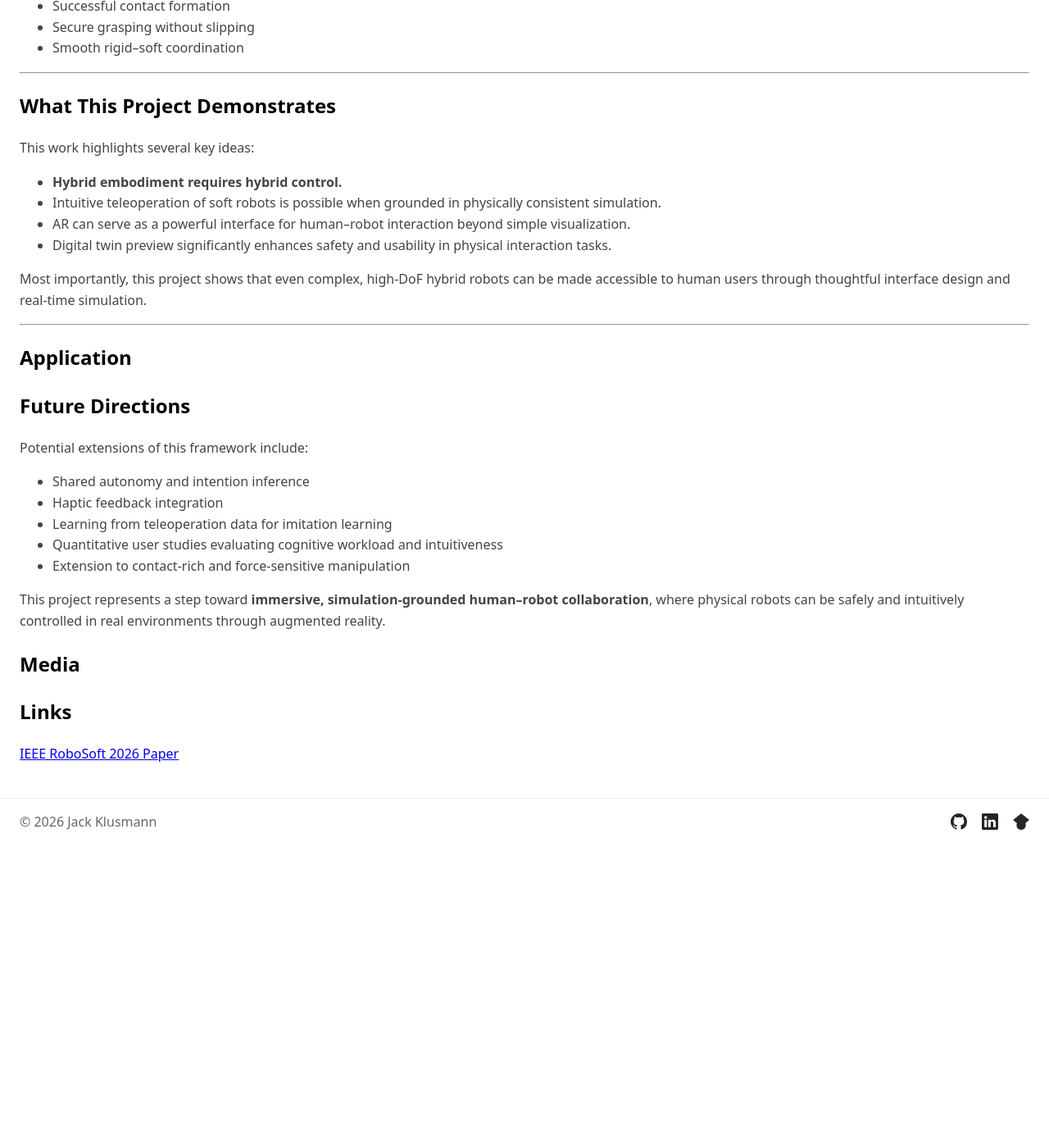
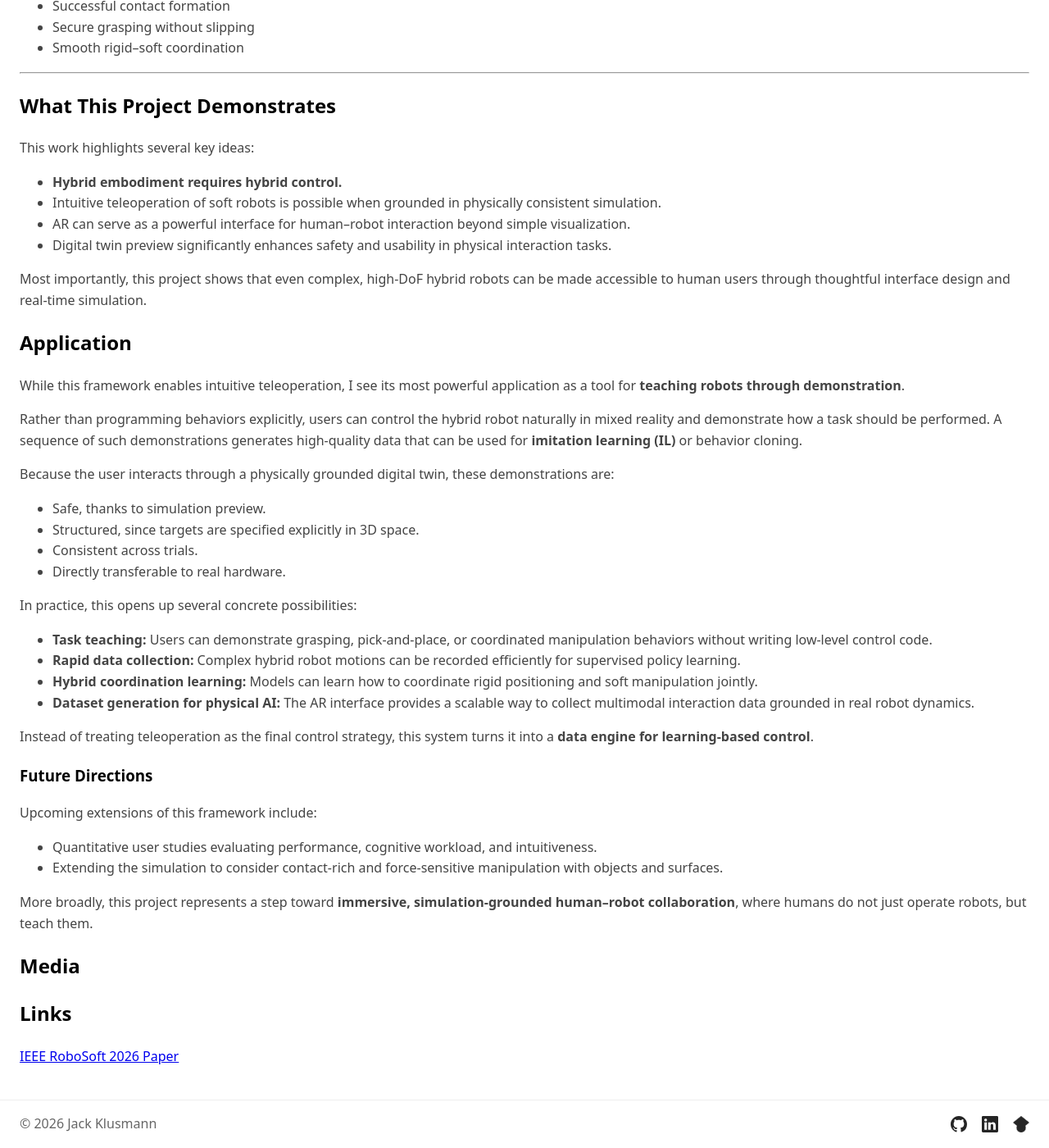
Before and after one commit to Jack-Klusmann/jack-klusmann.github.io, a Jekyll site: the page built from _projects/human_robot_interaction_3.md, in a window 1280 px wide and 1400 px high, scrolled down 3566 px. Shown: the whole window at 82% size. Built offline with Jekyll 4.4.1, drawn with Linux system fonts in a browser that asks for light colours; before the commit the page ends 4597 px from its top, so only the background shows below that.

Commit message:
Added text

```diff
--- a/_projects/human_robot_interaction_3.md
+++ b/_projects/human_robot_interaction_3.md
@@ -149,21 +149,37 @@ This work highlights several key ideas:
 
 Most importantly, this project shows that even complex, high-DoF hybrid robots can be made accessible to human users through thoughtful interface design and real-time simulation.
 
----
-
 ## Application
 
-## Future Directions
+While this framework enables intuitive teleoperation, I see its most powerful application as a tool for **teaching robots through demonstration**.
 
-Potential extensions of this framework include:
+Rather than programming behaviors explicitly, users can control the hybrid robot naturally in mixed reality and demonstrate how a task should be performed. A sequence of such demonstrations generates high-quality data that can be used for **imitation learning (IL)** or behavior cloning.
 
-- Shared autonomy and intention inference
-- Haptic feedback integration
-- Learning from teleoperation data for imitation learning
-- Quantitative user studies evaluating cognitive workload and intuitiveness
-- Extension to contact-rich and force-sensitive manipulation
+Because the user interacts through a physically grounded digital twin, these demonstrations are:
 
-This project represents a step toward **immersive, simulation-grounded human–robot collaboration**, where physical robots can be safely and intuitively controlled in real environments through augmented reality.
+- Safe, thanks to simulation preview.
+- Structured, since targets are specified explicitly in 3D space.
+- Consistent across trials.
+- Directly transferable to real hardware.
+
+In practice, this opens up several concrete possibilities:
+
+- **Task teaching:** Users can demonstrate grasping, pick-and-place, or coordinated manipulation behaviors without writing low-level control code.
+- **Rapid data collection:** Complex hybrid robot motions can be recorded efficiently for supervised policy learning.
+- **Hybrid coordination learning:** Models can learn how to coordinate rigid positioning and soft manipulation jointly.
+- **Dataset generation for physical AI:** The AR interface provides a scalable way to collect multimodal interaction data grounded in real robot dynamics.
+
+Instead of treating teleoperation as the final control strategy, this system turns it into a **data engine for learning-based control**.
+
+
+### Future Directions
+
+Upcoming extensions of this framework include:
+
+- Quantitative user studies evaluating performance, cognitive workload, and intuitiveness.
+- Extending the simulation to consider contact-rich and force-sensitive manipulation with objects and surfaces.
+
+More broadly, this project represents a step toward **immersive, simulation-grounded human–robot collaboration**, where humans do not just operate robots, but teach them.
 
 ## Media
 
```
